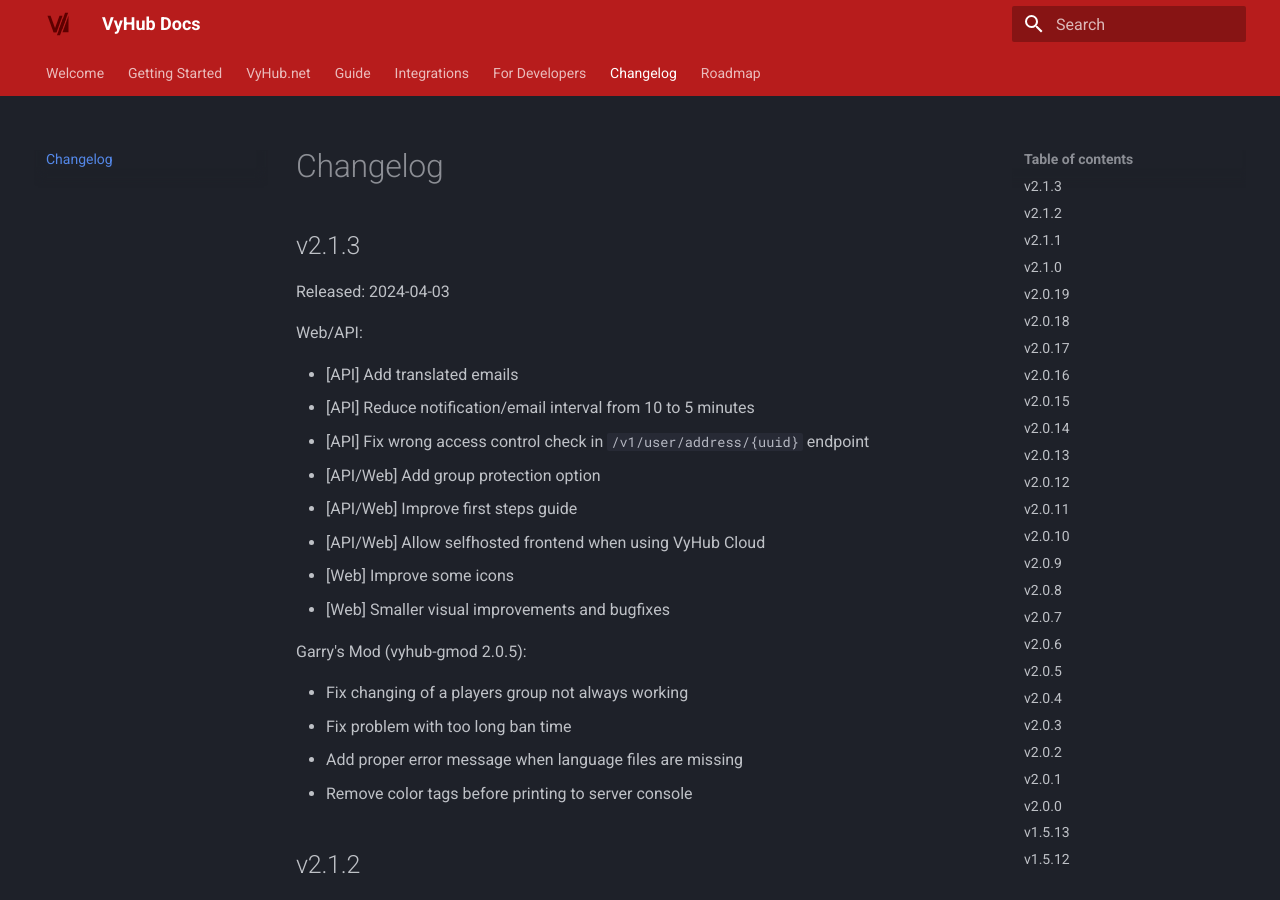
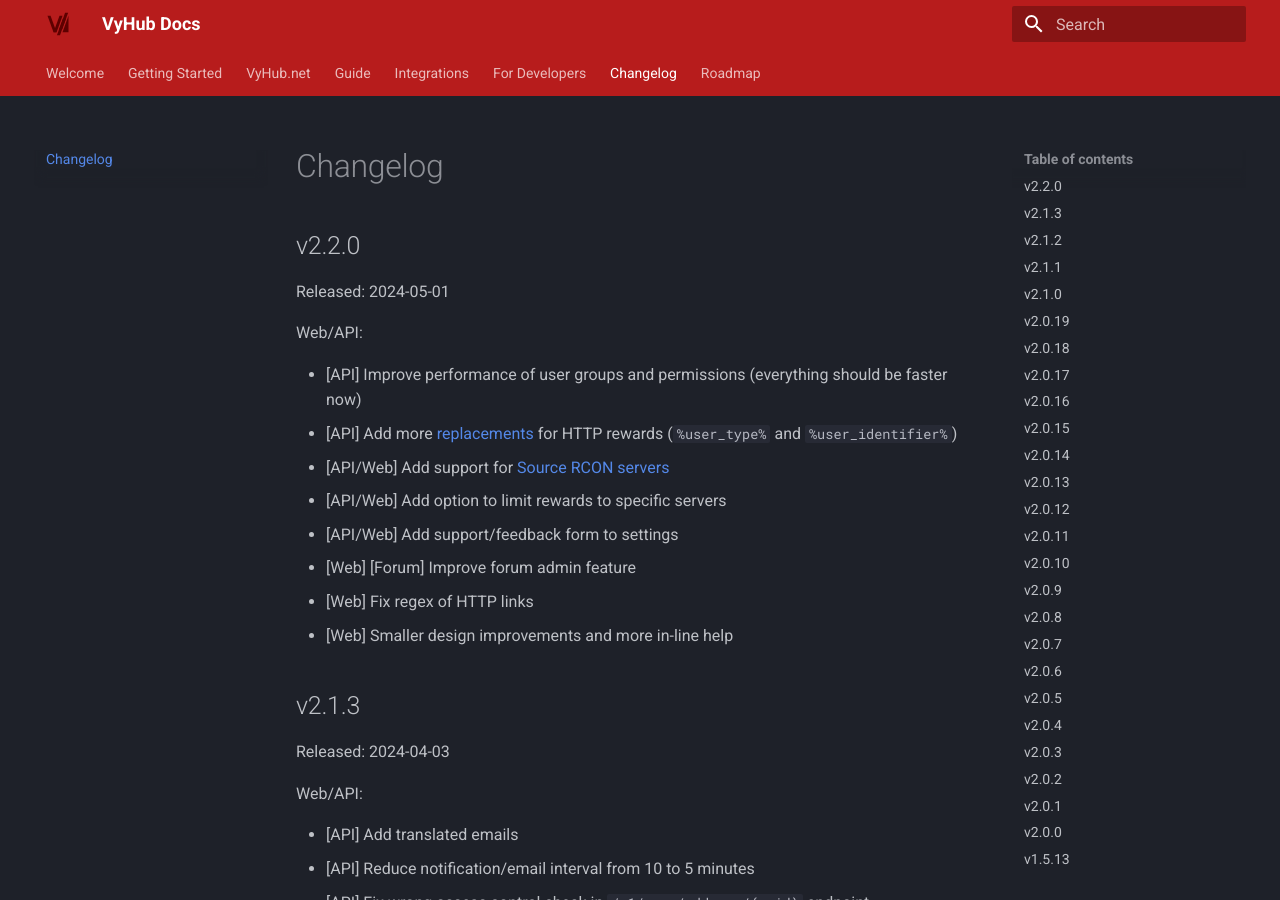
Before and after one commit to nyx-project/vyhub-documentation, an MkDocs documentation site: the page built from docs/changelog.md, in a window 1280 px wide and 900 px high. Built offline with MkDocs 1.6.1 and Material for MkDocs 9.7.7, drawn with Linux system fonts in a browser that asks for light colours; the version menu is left out.

Commit message:
Add changelog 2.2.0

```diff
--- a/docs/changelog.md
+++ b/docs/changelog.md
@@ -1,4 +1,19 @@
 # Changelog
+
+## v2.2.0
+
+Released: 2024-05-01
+
+Web/API:
+
+- [API] Improve performance of user groups and permissions (everything should be faster now)
+- [API] Add more [replacements](guide/shop/reward.md#variable-replacements) for HTTP rewards (`%user_type%` and `%user_identifier%`)
+- [API/Web] Add support for [Source RCON servers](game/source.md)
+- [API/Web] Add option to limit rewards to specific servers
+- [API/Web] Add support/feedback form to settings
+- [Web] [Forum] Improve forum admin feature
+- [Web] Fix regex of HTTP links
+- [Web] Smaller design improvements and more in-line help
 
 ## v2.1.3
 
```
